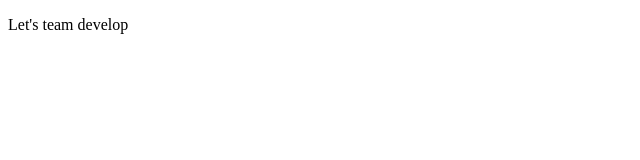
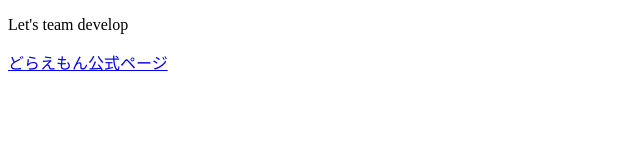
Before and after one commit to berserker963/git_git, a plain HTML site: page index.html in a window 1280 px wide. Shown: the whole page, without its empty margins (0-640 px from the left). Drawn offline with Linux system fonts and the light colour scheme.

Commit message:
index.htmlの追記

```diff
--- a/index.html
+++ b/index.html
@@ -7,5 +7,6 @@
 </head>
 <body>
     <p>Let's team develop</p>
+    <a href="https://dora-world.com/">どらえもん公式ページ</a>
 </body>
 </html>
```
